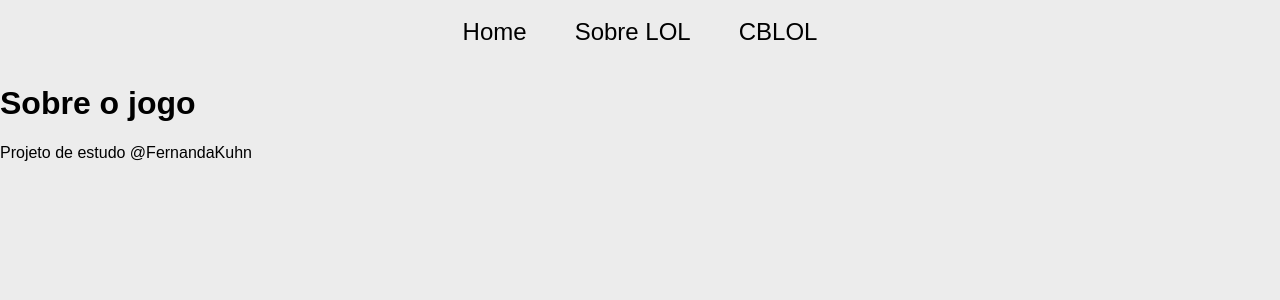
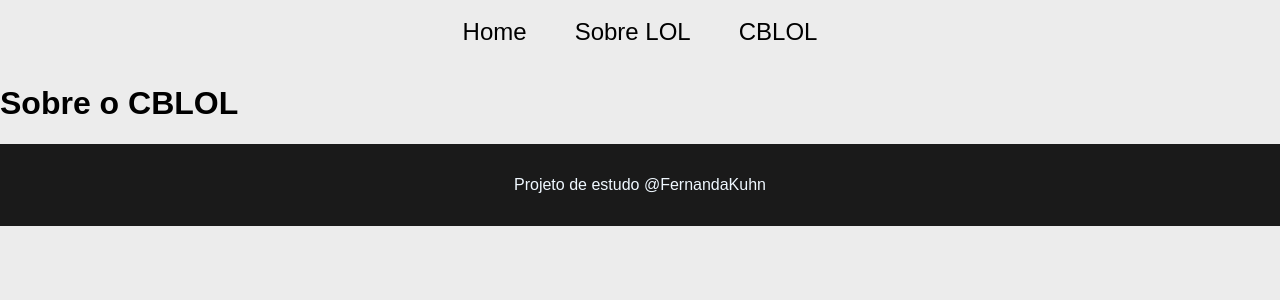
Before and after one commit to FernandaKuhn/HISTOLEAGUE, a JavaScript app: page /cblol in a window 1280 px wide. Shown: the top 300 px of the page. Built offline with nearby package versions, Linux system fonts and the light colour scheme; the HTML template or start-up script is replaced by a standard one.

Commit message:
fix/footer-style

```diff
--- a/src/App.js
+++ b/src/App.js
@@ -2,7 +2,7 @@
 import AboutLol from "./pages/aboutLOL";
 import Home from "./pages/home";
 import NavBar from "./components/navbar";
-import Footer from "components/footer";
+import Footer from "./components/footer";
 import Cblol from "pages/cblol";
 
 function App() {
--- a/src/components/footer/Footer.modules.css
+++ b/src/components/footer/Footer.module.css
@@ -1,5 +1,5 @@
-.footer{
-    background-color: black;
+.containerFooter {
+    background-color: rgb(26, 26, 26);
     color: aliceblue;
     display: center;
     text-align: center;
--- a/src/components/footer/index.js
+++ b/src/components/footer/index.js
@@ -1,9 +1,9 @@
-import styles from "./Footer.modules.css"
+import styles from "./Footer.module.css"
 
 
 export default function Footer() {
     return (
-        <div className={styles.footer}>
+        <div className={styles.containerFooter}>
             <p>Projeto de estudo @FernandaKuhn </p>
         </div>
     )
--- a/src/pages/cblol/index.js
+++ b/src/pages/cblol/index.js
@@ -3,6 +3,6 @@
 
 export default function Cblol() {
     return (
-        <h1>Sobre o jogo</h1>
+        <h1>Sobre o CBLOL</h1>
     )
 }
```
